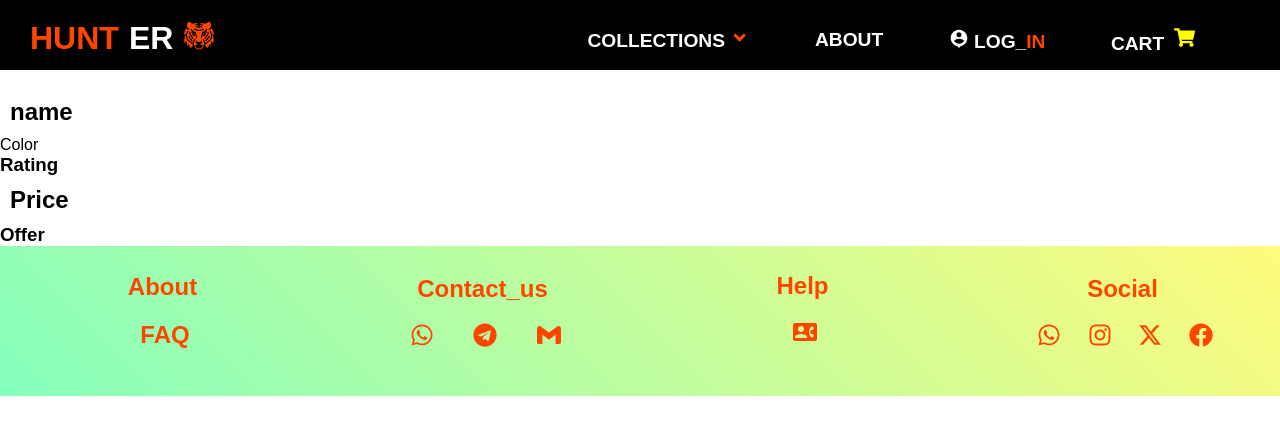
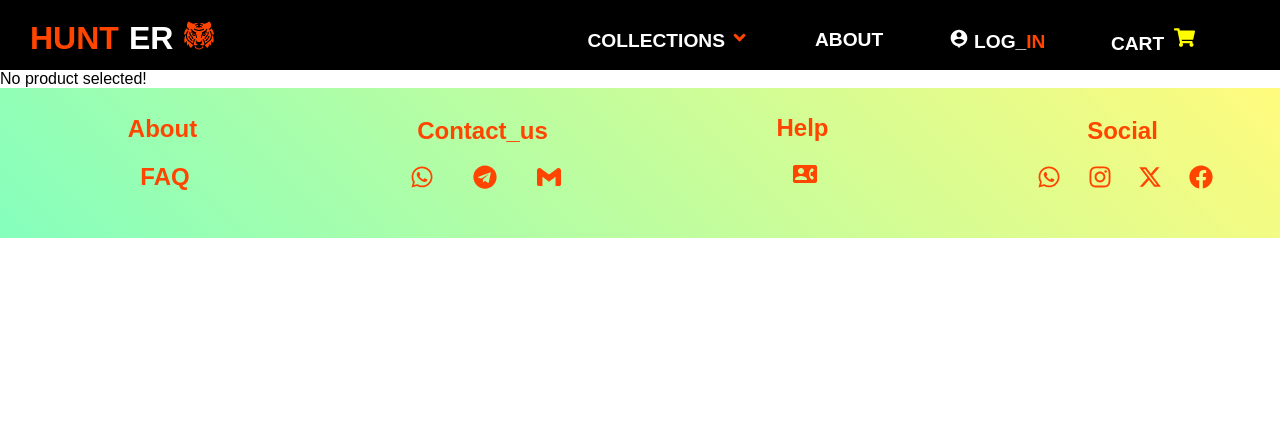
Before and after one commit to Hariprasath1996/E__Com-pro, a React (Vite) app in the folder E-Commerce Proj/: page /checkOut in a window 1280 px wide. Shown: the top 434 px of the page. Built offline with nearby package versions, Linux system fonts and the light colour scheme.

Commit message:
modified some data

```diff
--- a/E-Commerce Proj/src/App.jsx
+++ b/E-Commerce Proj/src/App.jsx
@@ -18,7 +18,7 @@ const App = () => {
     <BrowserRouter>
       <Header />
       <Routes>
-        <Route path="/" element={<Home />} />
+        <Route path="/" element={<Home  />} />
         <Route path="/about" element={<About />} />
         <Route path="/headset" element={<EarBudsEle />} />
         <Route path='/mob' element={<MobileComp />}></Route>
--- a/E-Commerce Proj/src/Components/CheckOut/CheckOut.jsx
+++ b/E-Commerce Proj/src/Components/CheckOut/CheckOut.jsx
@@ -1,28 +1,28 @@
-import React from 'react'
-import "./CheckOut.css"
+//
+import React from 'react';
+import { useLocation } from 'react-router-dom';
+
 const CheckOut = () => {
+    const location = useLocation();
+    const { product } = location.state || {}; // Destructure product from location state
+    console.log(product);
+    if (!product) {
+        return <div>No product selected!</div>; // Handle the case where no product is passed
+    }
+
     return (
-        <div className='Check-container'>
-            <div className='Check-img-contain'>
-                <img src="" alt="" />
-            </div>
-            <div className='CheckOut-Details-Container'>
-                <div className='checkout-Naming-contain'>
-                    <h2>name</h2>
-                    <p>Color</p>
-                </div>
-                <div className='checkout-Rating-contain'>
-                    <h3>Rating</h3>
-                    <h2>Price</h2>
-                </div>
-                <div className='Checkout-offer-contain'>
-                    <h3>Offer</h3>
-                </div>
-                <div className='btn-contain'>
-
-                </div>
+        <div>
+            <h1>CheckOut Page</h1>
+            <div className='checkout-product'>
+                <img src={product.image} alt={product.name} />
+                <h2>{product.name}</h2>
+                <h3>{product.color}</h3>
+                <h3>Rating: {product.Rating}</h3>
+                <h3>Price: ₹{product.Price}</h3>
+                <h3>Offer: {product.Offer}</h3>
             </div>
         </div>
-    )
-}
-export default CheckOut
+    );
+};
+
+export default CheckOut;
--- a/E-Commerce Proj/src/Components/EarBuds/BudsComp.jsx
+++ b/E-Commerce Proj/src/Components/EarBuds/BudsComp.jsx
@@ -3,6 +3,7 @@ import { Link } from 'react-router-dom'
 import "./BudsComp.css"
 const BudsComponent = ({ product }) => {
     return (
+        <>
             <Link to={"/CheckOut"}  >
                 <div className='container-box' >
                     <div className="sub-container">
@@ -11,16 +12,17 @@ const BudsComponent = ({ product }) => {
                         </div>
                         <div className='text-field'>
                             <h4 className='name-filed'>{product.name}</h4>
-                        <h6 className='color'> {product.color} </h6>
+                            <h5 className='color'> {product.color} </h5>
                             <div className='rating-details'>
-                            <h3 className='rating'>{product.Rating}</h3>
-                            <h3 className='price'> <span style={{color:'black'}}>price :</span> <span style={{ color: "orangered" }}>₹</span>  <span style={{ color: "orangered" }}>{product.Price}</span> </h3>
+                                <h6 className='rating'>{product.Rating}</h6>
+                                <h3 className='price'> <span style={{ color: 'black' }}>price :</span> <span style={{ color: "orangered" }}>₹</span>  <span style={{ color: "orangered" }}>{product.Price}</span> </h3>
                             </div>
-                        <h2 className='offer' >{product.Offer}</h2>
+                            <h3 className='offer' >{product.Offer}</h3>
                         </div>
                     </div>
                 </div>
             </Link>
+        </>
     )
 }
 export default BudsComponent;
--- a/E-Commerce Proj/src/Components/EarBuds/EarBudsEle.jsx
+++ b/E-Commerce Proj/src/Components/EarBuds/EarBudsEle.jsx
@@ -2,18 +2,14 @@ import React, { useState } from 'react'
 import EarBudsElementData from '../../Constant/EarBudsElementData';
 import BudsComponent from './BudsComp'
 import "./BudsComp.css"
-
-
 const EarBudsEle= () => {
-
     const [products] = useState(EarBudsElementData);
     return (
         <div className='container' >
             {
                 products.map(
                     (product) => (
-                        <BudsComponent key={product.id} product={product}
-                        />
+                        <BudsComponent  key={product.id} product={product}/>
                     )
                 )
             }
```
Lines whose indentation alone changed are shown as unchanged.
